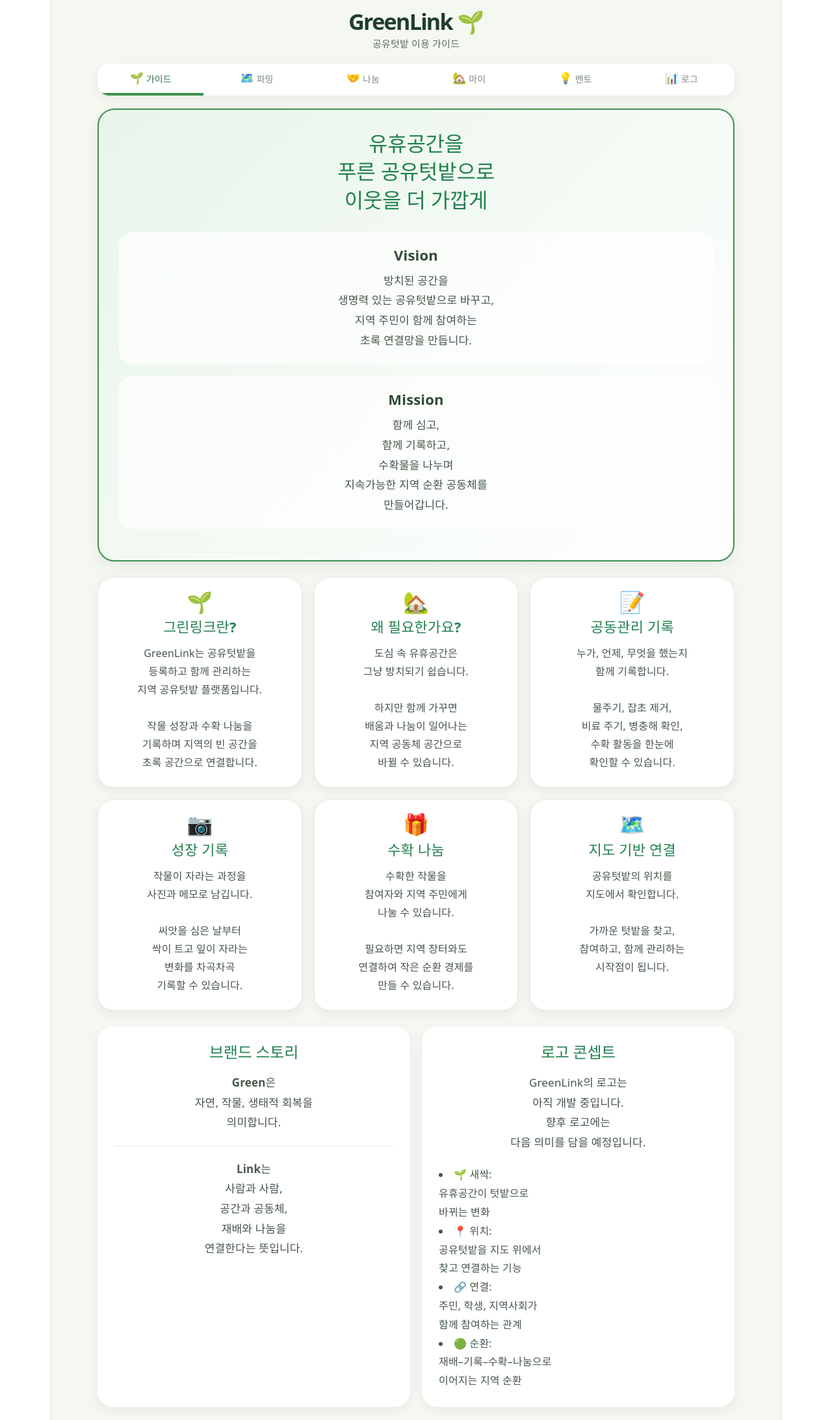
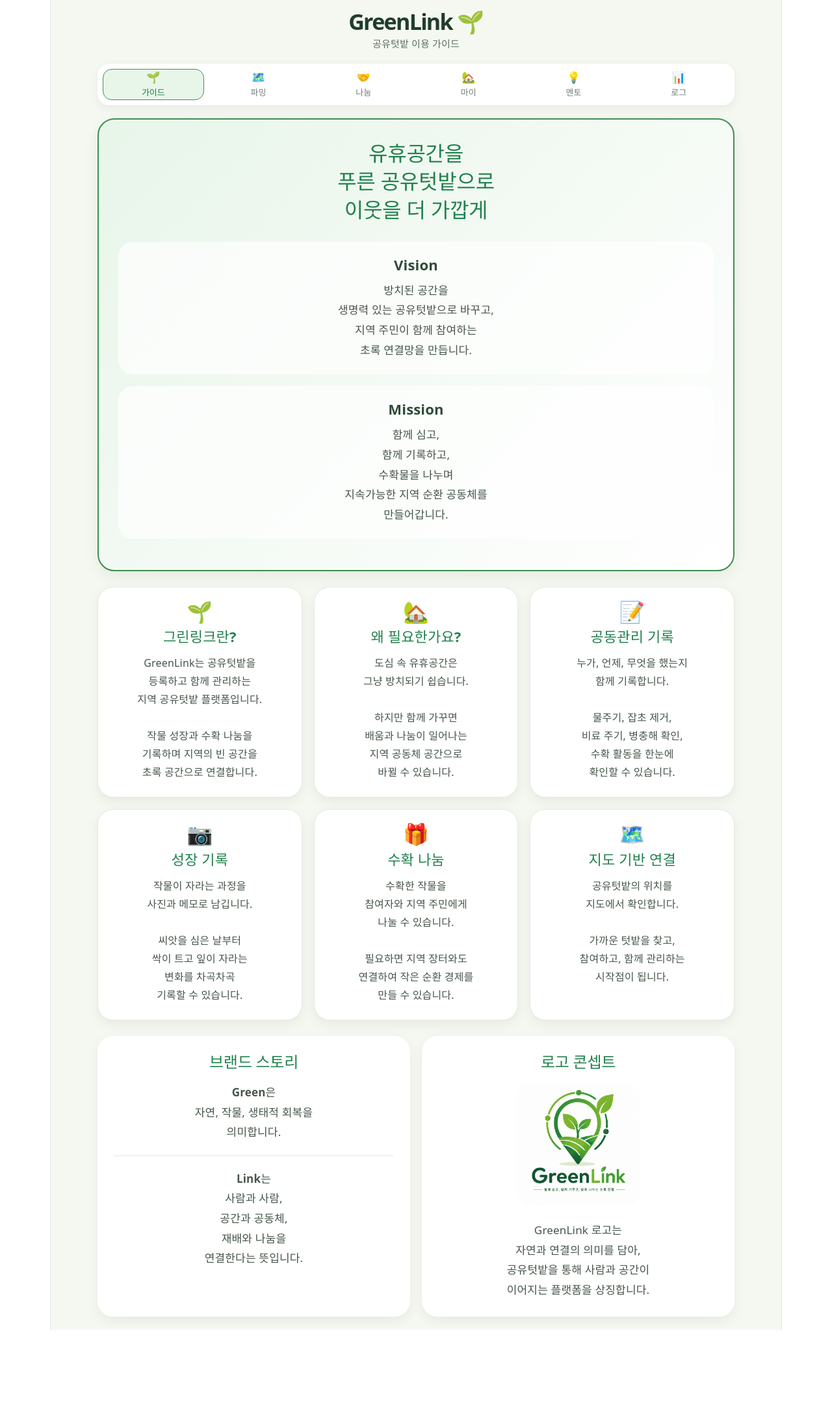
Before and after one commit to KimWookyeong/GreenLink, a React (Vite) app: page /guide in a window 1280 px wide. Shown: the whole page at 65% size. After the commit the page ends 2046 px from the top, so only its background shows below. Built offline with nearby package versions, Linux system fonts and the light colour scheme.

Commit message:
로고추가

```diff
--- a/src/components/TopTabs.tsx
+++ b/src/components/TopTabs.tsx
@@ -14,7 +14,7 @@ export default function TopTabs() {
   ];
 
   return (
-    <nav style={topTabStyle}>
+    <nav style={tabBarStyle}>
       {tabs.map((tab) => {
         const active = location.pathname === tab.path;
 
@@ -24,11 +24,9 @@ export default function TopTabs() {
             onClick={() => navigate(tab.path)}
             style={{
               ...tabButtonStyle,
-              color: active ? "#2f6f44" : "#7d8b80",
-              fontWeight: active ? 900 : 700,
-              borderBottom: active
-                ? "4px solid #3f8f4f"
-                : "4px solid transparent",
+              color: active ? "#1f7a43" : "#6f7d72",
+              background: active ? "#e8f5e9" : "transparent",
+              border: active ? "1px solid #3f8f4f" : "1px solid transparent",
             }}
           >
             <span style={iconStyle}>{tab.icon}</span>
@@ -40,29 +38,29 @@ export default function TopTabs() {
   );
 }
 
-const topTabStyle = {
-  display: "flex",
+const tabBarStyle = {
+  display: "grid",
+  gridTemplateColumns: "repeat(6, 1fr)",
+  gap: 6,
   background: "#ffffff",
   borderRadius: 18,
+  padding: 8,
   marginBottom: 20,
-  overflowX: "auto" as const,
-  overflowY: "hidden" as const,
   boxShadow: "0 5px 16px rgba(0,0,0,0.06)",
 };
 
 const tabButtonStyle = {
-  flex: 1,
-  minWidth: 72,
-  padding: "12px 8px",
-  border: "none",
-  background: "transparent",
-  fontSize: 14,
+  height: 48,
+  borderRadius: 14,
+  border: "1px solid transparent",
+  fontSize: 13,
+  fontWeight: 800,
   cursor: "pointer",
-  whiteSpace: "nowrap" as const,
   display: "flex",
+  flexDirection: "column" as const,
   alignItems: "center",
   justifyContent: "center",
-  gap: 4,
+  gap: 2,
 };
 
 const iconStyle = {
--- a/src/pages/GuidePage.tsx
+++ b/src/pages/GuidePage.tsx
@@ -1,4 +1,5 @@
 import TopTabs from "../components/TopTabs";
+import logo from "../assets/greenlink-logo.png";
 
 export default function GuidePage() {
   return (
@@ -164,46 +165,21 @@ export default function GuidePage() {
           <div style={storyCardStyle}>
             <h2 style={sectionTitleStyle}>로고 콘셉트</h2>
 
+            <img
+              src={logo}
+              alt="GreenLink 로고"
+              style={logoImageStyle}
+            />
+
             <p style={textStyle}>
-              GreenLink의 로고는
+              GreenLink 로고는
               <br />
-              아직 개발 중입니다.
+              자연과 연결의 의미를 담아,
               <br />
-              향후 로고에는
+              공유텃밭을 통해 사람과 공간이
               <br />
-              다음 의미를 담을 예정입니다.
+              이어지는 플랫폼을 상징합니다.
             </p>
-
-            <ul style={listStyle}>
-              <li>
-                🌱 새싹:
-                <br />
-                유휴공간이 텃밭으로
-                <br />
-                바뀌는 변화
-              </li>
-              <li>
-                📍 위치:
-                <br />
-                공유텃밭을 지도 위에서
-                <br />
-                찾고 연결하는 기능
-              </li>
-              <li>
-                🔗 연결:
-                <br />
-                주민, 학생, 지역사회가
-                <br />
-                함께 참여하는 관계
-              </li>
-              <li>
-                🟢 순환:
-                <br />
-                재배–기록–수확–나눔으로
-                <br />
-                이어지는 지역 순환
-              </li>
-            </ul>
           </div>
         </section>
       </div>
@@ -308,6 +284,7 @@ const textStyle = {
   lineHeight: 1.8,
   fontSize: 17,
   wordBreak: "keep-all" as const,
+  textAlign: "center" as const,
 };
 
 const gridStyle = {
@@ -367,19 +344,16 @@ const sectionTitleStyle = {
   fontWeight: 900,
 };
 
+const logoImageStyle = {
+  width: 190,
+  maxWidth: "80%",
+  display: "block",
+  margin: "0 auto 22px",
+  borderRadius: 22,
+};
+
 const dividerStyle = {
   height: 1,
   background: "#e2ece0",
   margin: "20px 0",
 };
-
-const listStyle = {
-  margin: "20px 0 0",
-  paddingLeft: 0,
-  listStylePosition: "inside" as const,
-  color: "#46564a",
-  lineHeight: 1.8,
-  fontSize: 16,
-  wordBreak: "keep-all" as const,
-  textAlign: "left" as const,
-};
```
Also changed, not shown: src/assets/greenlink-logo.png (added).
